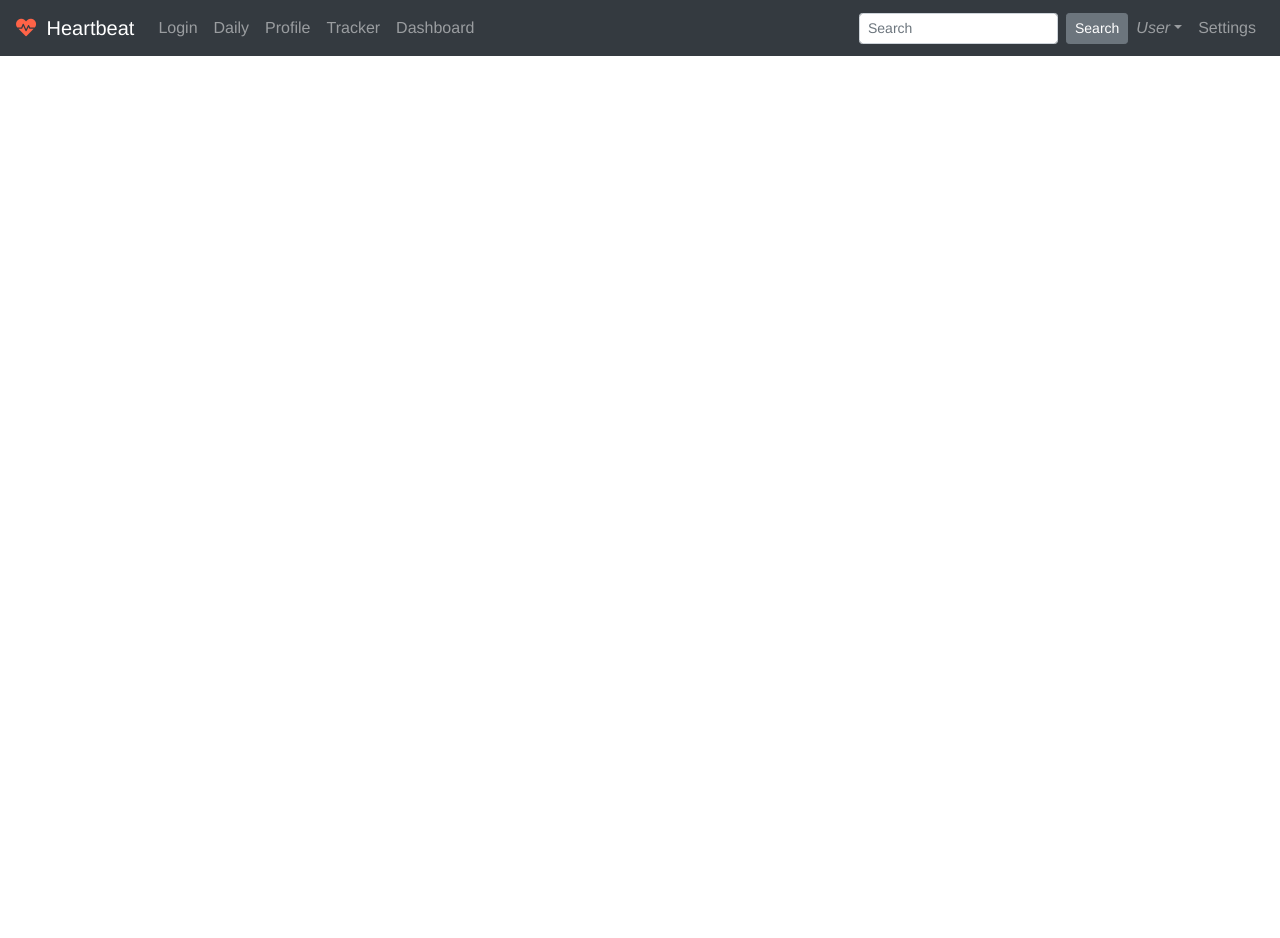
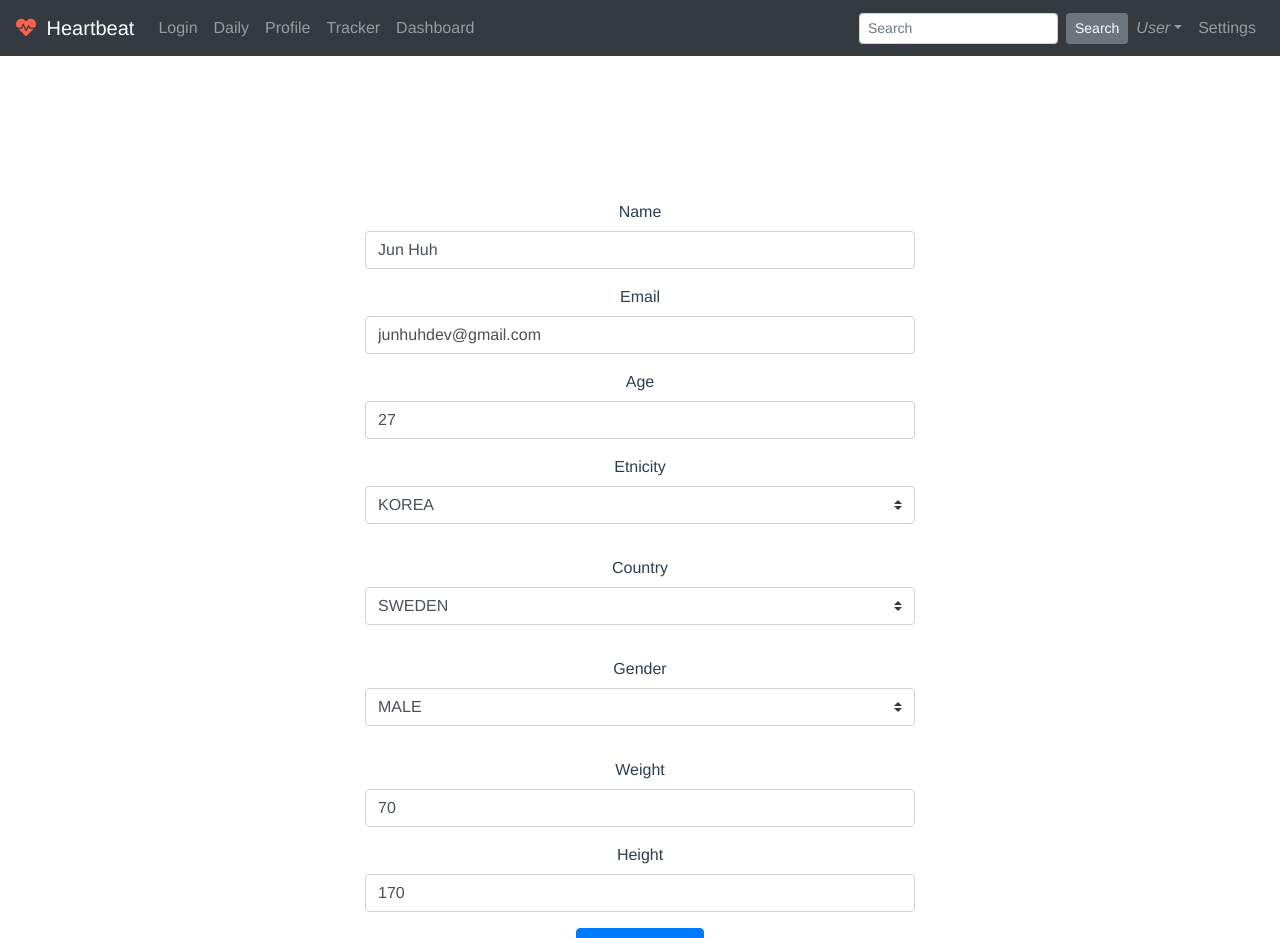
Before and after one commit to junhuhdev/heartbeat, a Vue app: page /profile in a window 1280 px wide. Shown: the top 938 px of the page. Before the commit the page ends 800 px from the top, so only its background shows below. Built offline with nearby package versions, Linux system fonts and the light colour scheme.

Commit message:
added profile view

```diff
--- a/src/views/Daily.vue
+++ b/src/views/Daily.vue
@@ -47,7 +47,7 @@
                                          :max-rows="6">
                         </b-form-textarea>
                     </b-form-group>
-
+                    <b-button type="submit" variant="primary">Create</b-button>
                 </b-form>
             </b-col>
         </b-form-row>
--- a/src/views/Profile.vue
+++ b/src/views/Profile.vue
@@ -1,10 +1,90 @@
 <template>
+    <b-container>
+        <b-form-row>
+            <b-col md="6" offset-md="3">
+                <b-form>
+                    <b-form-group horizontal label-text-align="left" label="Name">
+                        <b-form-input id="name"
+                                      type="text"
+                                      v-model="name"
+                                      required
+                                      placeholder="Enter name">
+                        </b-form-input>
+                    </b-form-group>
 
+                    <b-form-group horizontal label-text-align="left" label="Email">
+                        <b-form-input id="email"
+                                      type="email"
+                                      v-model="email"
+                                      required
+                                      placeholder="Enter email">
+                        </b-form-input>
+                    </b-form-group>
+
+                    <b-form-group horizontal label-text-align="left" label="Age">
+                        <b-form-input id="age"
+                                      type="number"
+                                      v-model="age"
+                                      required
+                                      placeholder="Enter age">
+                        </b-form-input>
+                    </b-form-group>
+
+                    <b-form-group horizontal label-text-align="left" label="Etnicity">
+                        <b-form-select v-model="etnicity" :options="['SWEDEN', 'KOREA']" class="mb-3"></b-form-select>
+                    </b-form-group>
+
+                    <b-form-group horizontal label-text-align="left" label="Country">
+                        <b-form-select v-model="country" :options="['SWEDEN', 'KOREA']" class="mb-3"></b-form-select>
+                    </b-form-group>
+
+                    <b-form-group horizontal label-text-align="left" label="Gender">
+                        <b-form-select v-model="gender" :options="['MALE', 'FEMALE']" class="mb-3"></b-form-select>
+                    </b-form-group>
+
+                    <b-form-group horizontal label-text-align="left" label="Weight">
+                        <b-form-input id="weight"
+                                      type="number"
+                                      v-model="weight"
+                                      required
+                                      placeholder="Enter weight">
+                        </b-form-input>
+                    </b-form-group>
+
+                    <b-form-group horizontal label-text-align="left" label="Height">
+                        <b-form-input id="height"
+                                      type="number"
+                                      v-model="height"
+                                      required
+                                      placeholder="Enter height">
+                        </b-form-input>
+                    </b-form-group>
+                    <b-button type="submit" variant="primary">Save changes</b-button>
+                </b-form>
+            </b-col>
+        </b-form-row>
+    </b-container>
 </template>
 
 <script>
-  export default {
-    name: 'Profile',
+  import { Component, Prop, Vue } from 'vue-property-decorator';
+
+  @Component({})
+
+  export default class Profile extends Vue {
+    data () {
+      return {
+        name: 'Jun Huh',
+        email: 'junhuhdev@gmail.com',
+        age: 27,
+        etnicity: 'KOREA',
+        country: 'SWEDEN',
+        gender: 'MALE',
+        weight: 70,
+        height: 170,
+      };
+
+    }
   };
 </script>
 
```
